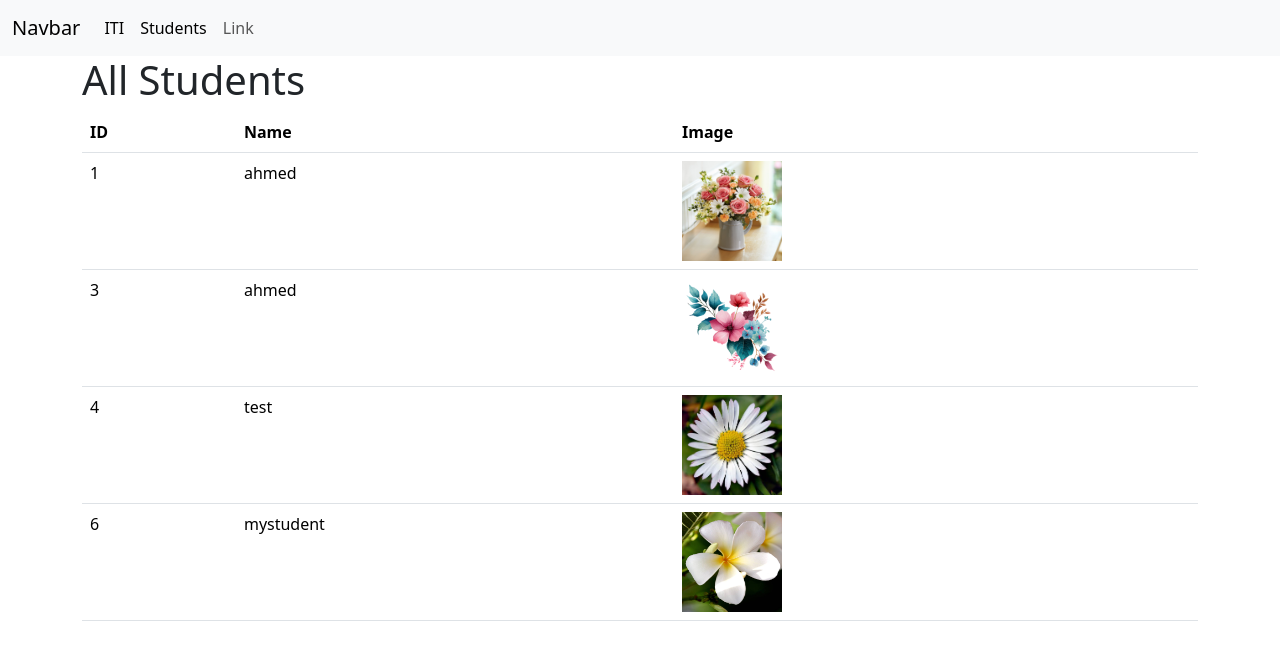
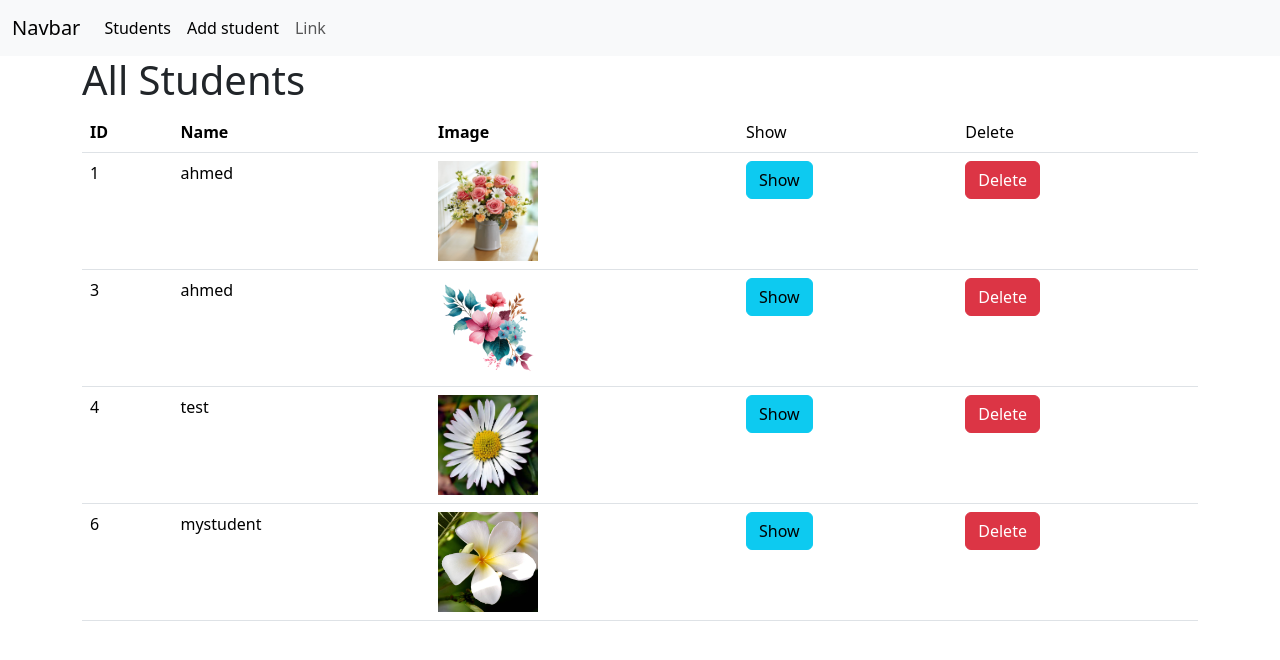
Before and after one commit to NohaAShehab/icc44-fayoum-flaskmvt, a Flask app: page /students in a window 1280 px wide. Shown: the top 660 px of the page. Run offline with Flask 3, Linux system fonts and the light colour scheme.

Commit message:
using blueprints and views and complete view, create, delete

```diff
--- a/app/flasky.py
+++ b/app/flasky.py
@@ -1,5 +1,6 @@
 # to run the app  ---> flasky
 
+# the entry to run project
 from app import create_app
 
 if __name__=='__main__':
--- a/app/models.py
+++ b/app/models.py
@@ -20,3 +20,11 @@ class Student(db.Model):
     @property
     def image_url(self):
         return url_for('static', filename=f"students/images/{self.image}")
+
+    @property
+    def show_url(self):
+        return url_for('students.show', id=self.id)
+
+    @property
+    def delete_url(self):
+        return url_for('students.delete', id=self.id)
--- a/app/students/views.py
+++ b/app/students/views.py
@@ -1,6 +1,38 @@
-from app.models import Student
-from flask import render_template
+from app.models import Student, db
+from flask import render_template, request, redirect, url_for
+from app.students import  student_blueprint
 
+# use blueprint
+
+@student_blueprint.route("", endpoint="index") # generated url /students
 def index():
     students = Student.query.all()
     return render_template("students/index.html", students=students)
+
+
+@student_blueprint.route("<int:id>", endpoint="show")
+def show(id):
+    student = db.get_or_404(Student, id)
+    return  render_template("students/show.html", student=student)
+
+
+@student_blueprint.route("create", endpoint="create", methods=["GET", "POST"])
+def create():
+    if request.method == "POST":
+        student = Student(name=request.form["name"], grade=request.form["grade"], image=request.form["image"])
+        db.session.add(student)
+        db.session.commit()
+        # return redirect(url_for("students.index"))
+        return redirect(student.show_url)
+
+
+    return render_template("students/create.html")
+
+
+
+@student_blueprint.route("<int:id>/delete", endpoint="delete")
+def delete(id):
+    student = db.get_or_404(Student, id)
+    db.session.delete(student)
+    db.session.commit()
+    return redirect(url_for("students.index"))
--- a/app/templates/base.html
+++ b/app/templates/base.html
@@ -16,10 +16,10 @@
     <div class="collapse navbar-collapse" id="navbarSupportedContent">
       <ul class="navbar-nav me-auto mb-2 mb-lg-0">
         <li class="nav-item">
-          <a class="nav-link active" aria-current="page" href="#">ITI</a>
+          <a class="nav-link active" aria-current="page" href="{{url_for('students.index')}}">Students</a>
         </li>
        <li class="nav-item">
-          <a class="nav-link active" aria-current="page" href="">Students</a>
+          <a class="nav-link active" aria-current="page" href="{{url_for('students.create')}}">Add student </a>
         </li>
         <li class="nav-item">
           <a class="nav-link" href="#">Link</a>
--- a/app/templates/students/index.html
+++ b/app/templates/students/index.html
@@ -4,7 +4,7 @@
     <h1> All Students </h1>
     <table class="table">
         <tr> <th> ID</th> <th> Name </th>
-            <th> Image</th>
+            <th> Image</th> <td>Show</td> <td>Delete</td>
         </tr>
 
         {% for student in students %}
@@ -12,6 +12,8 @@
                 <td>{{student.id}}</td>
                 <td> {{student.name}}</td>
                 <td> <img src="{{student.image_url}}" width="100" height="100"> </td>
+                <td> <a href="{{student.show_url}}" class="btn btn-info">Show </a> </td>
+                <td> <a href="{{student.delete_url}}" class="btn btn-danger">Delete </a> </td>
             </tr>
 
         {% endfor %}
```
Also changed, not shown: app/__init__.py (+6 -2 lines), app/students/__init__.py (added, +8 -0 lines), app/templates/students/create.html (added, +21 -0 lines), app/templates/students/show.html (added, +16 -0 lines), instance/database.db.
